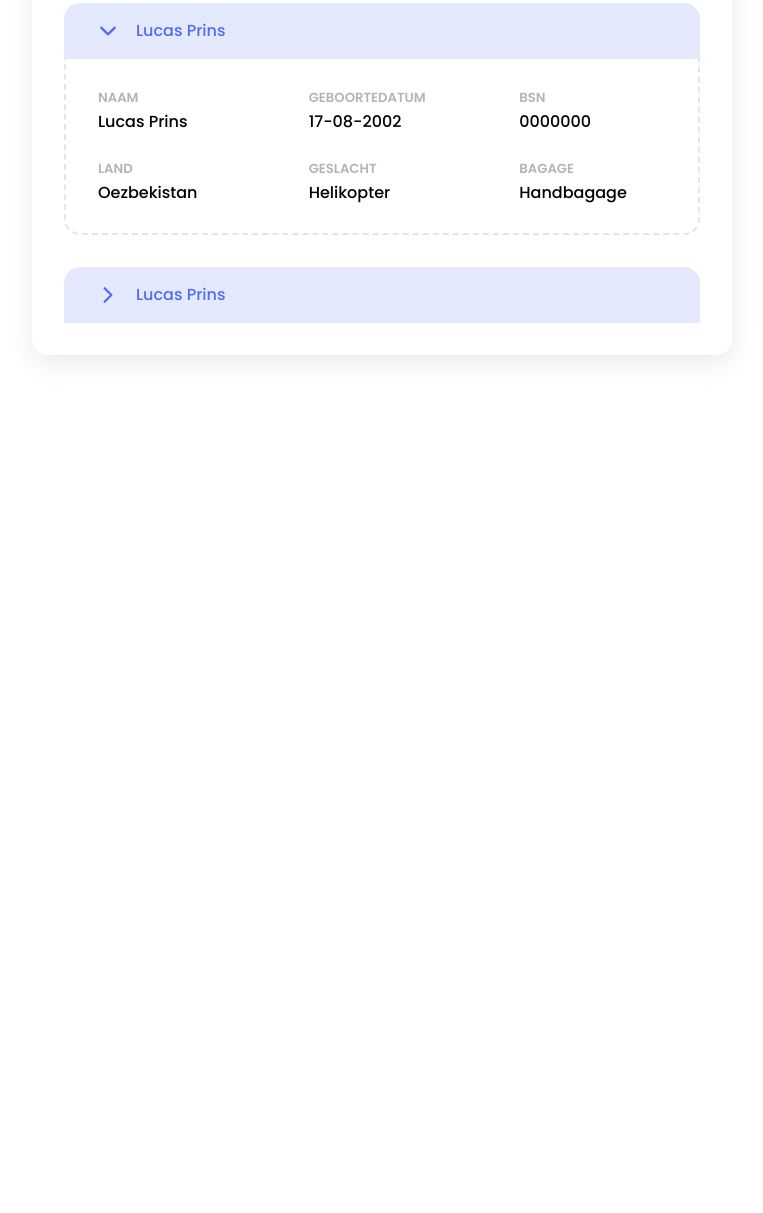
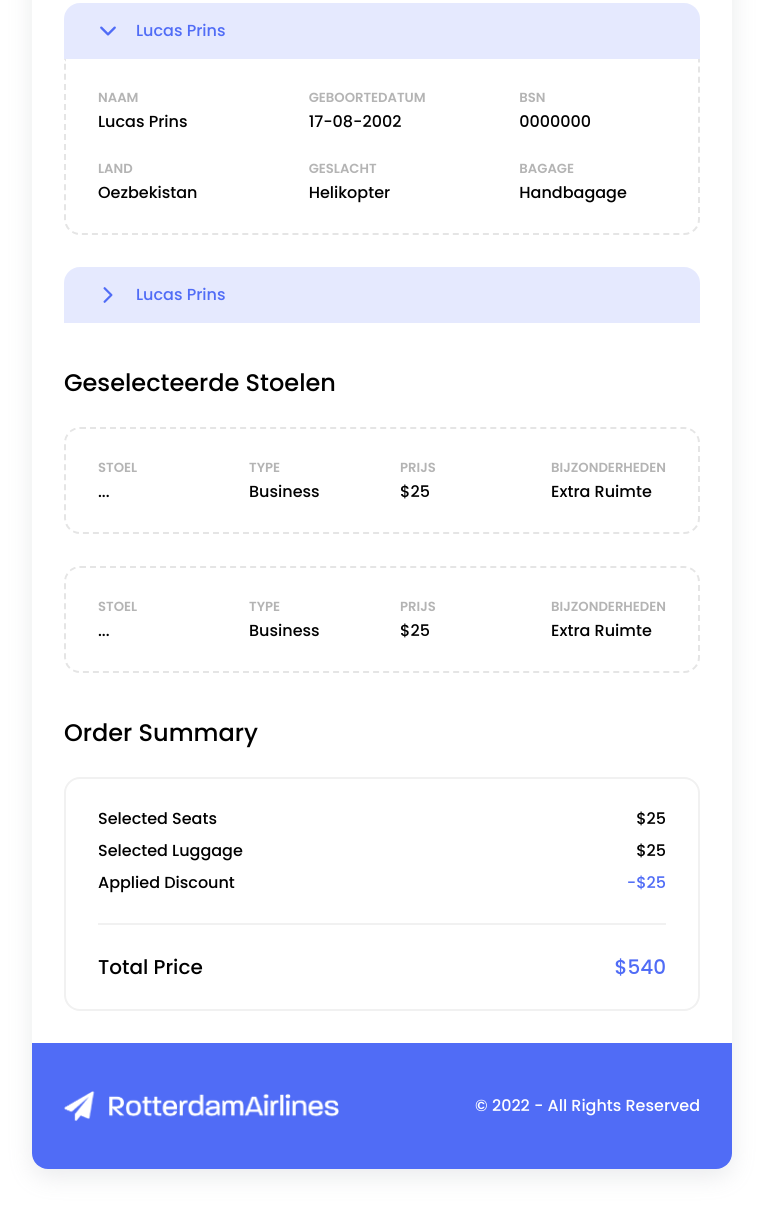
Before and after one commit to The0Danktor/Rotterdam-Airlines, a plain HTML site: page EmailTemplates/index.html in a window 1280 px wide. Shown: the part 1135-2348 px from the top of the page, without its empty margins (258-1021 px from the left). Before the commit the page ends 1554 px from the top, so only its background shows below. Drawn offline with nearby package versions, Linux system fonts and the light colour scheme.

Commit message:
eyo gubes

```diff
--- a/EmailTemplates/index.html
+++ b/EmailTemplates/index.html
@@ -91,7 +91,8 @@
                 <h2>Persoonsgegevens</h2>
             </div>
 
-            <div>
+            <divS>
+                <div class="person-details-wrapper">
                     <div class="details-header" onClick="collapse(0)">
                         <ion-icon class="arrow-icon" name="chevron-down-outline"></ion-icon>
                         <h3 style="font-weight: 500;">Lucas Prins</h3>
@@ -124,7 +125,7 @@
                     </div>
                 </div>
 
-            <div>
+                <div class="person-details-wrapper">
                     <div class="details-header" onClick="collapse(1)">
                         <ion-icon class="arrow-icon" name="chevron-forward-outline"></ion-icon>
                         <h3 style="font-weight: 500;">Lucas Prins</h3>
@@ -156,10 +157,78 @@
                         </div>
                     </div>
                 </div>
-
             </div>
 
+            <div class="flight-details-header">
+                <h2>Geselecteerde Stoelen</h2>
+            </div>
+
+            <div style="margin: 2rem" class="seats-details">
+                <div class="detail-column">
+                    <p class="p-gray">STOEL</p>
+                    <p style="font-weight: 500;">...</p>
+                </div>
+                <div class="detail-column">
+                    <p class="p-gray">TYPE</p>
+                    <p style="font-weight: 500;">Business</p>
+                </div>
+                <div class="detail-column">
+                    <p class="p-gray">PRIJS</p>
+                    <p style="font-weight: 500;">$25</p>
+                </div>
+                <div class="detail-column">
+                    <p class="p-gray">BIJZONDERHEDEN</p>
+                    <p style="font-weight: 500;">Extra Ruimte</p>
+                </div>
+            </div>
+            <div style="margin: 2rem" class="seats-details">
+                <div class="detail-column">
+                    <p class="p-gray">STOEL</p>
+                    <p style="font-weight: 500;">...</p>
+                </div>
+                <div class="detail-column">
+                    <p class="p-gray">TYPE</p>
+                    <p style="font-weight: 500;">Business</p>
+                </div>
+                <div class="detail-column">
+                    <p class="p-gray">PRIJS</p>
+                    <p style="font-weight: 500;">$25</p>
+                </div>
+                <div class="detail-column">
+                    <p class="p-gray">BIJZONDERHEDEN</p>
+                    <p style="font-weight: 500;">Extra Ruimte</p>
+                </div>
+            </div>
+
+            <!-- ORDER SUMMARY -->
+            <div style="margin-top: 3rem" class="flight-details-header">
+                <h2>Order Summary</h2>
+            </div>
+            <div class="order-summary-wrapper">
+                <div class="order-summary-row">
+                    <p>Selected Seats</p>
+                    <p>$25</p>
+                </div>
+                <div class="order-summary-row">
+                    <p>Selected Luggage</p>
+                    <p>$25</p>
+                </div>
+                <div class="order-summary-row">
+                    <p>Applied Discount</p>
+                    <p style="color: #506CF6">-$25</p>
+                </div>
+                <div class="divider"></div>
+                <div style="font-size: 1.25rem;" class="order-summary-row">
+                    <p>Total Price</p>
+                    <p style="color: #506CF6">$540</p>
+                </div>
+            </div>
+
+            <!-- FOOTER -->
             <div class="footer-wrapper">
+                <img style="max-height: 30px" src="/img/logo.png">
+                <p style="text-align: right; font-weight: 500">© 2022 - All Rights Reserved</p>
+            </div>
 
         </div>
     </div>
--- a/EmailTemplates/style.css
+++ b/EmailTemplates/style.css
@@ -13,7 +13,6 @@ body {
     border-radius: 1rem;
     width: 700px;
     box-shadow: rgba(149, 157, 165, 0.2) 0px 8px 24px;
-    padding-bottom: 2rem;
 }
 
 .header-content p {
@@ -184,6 +183,10 @@ body {
     justify-content: center
 }
 
+.person-details-wrapper {
+    margin-bottom: 2rem;
+}
+
 .person-details {
     border-radius: 0rem 0rem 1rem 1rem;
     border-top: 0;
@@ -202,6 +205,51 @@ body {
 
 #brtag {
     display: none;
+}
+
+.footer-wrapper {
+    color: white;
+    background-color: #506CF6;
+    display: flex;
+    align-items: center;
+    justify-content: space-between;
+    padding: 3rem 2rem;
+    border-radius: 0 0 1rem 1rem;
+}
+
+.seats-details {
+    display: grid;
+    grid-template: 1fr / 1fr 1fr 1fr 1fr;
+    align-items: center;
+    column-gap: 4rem;
+    margin: 0 2rem;
+    padding: 2rem;
+    border: 2px dashed #e5e5e5;
+    border-radius: 1rem;
+    row-gap: 2rem;
+}
+
+.order-summary-wrapper {
+    display: flex;
+    flex-direction: column;
+    gap: 1rem;
+    padding: 2rem;
+    border: 2px solid #f1f1f1;
+    border-radius: 1rem;
+    font-weight: 500;
+    margin: 2rem;
+}
+
+.order-summary-row {
+    display: flex;
+    align-items: center;
+    justify-content: space-between;
+}
+
+.divider {
+    height: 2px;
+    background-color: #f1f1f1;
+    margin: 1rem 0;
 }
 
 @media only screen and (max-width: 1200px) {
```
Also changed, not shown: EmailTemplates/img/logo.png (added). Lines whose indentation alone changed are shown as unchanged.
